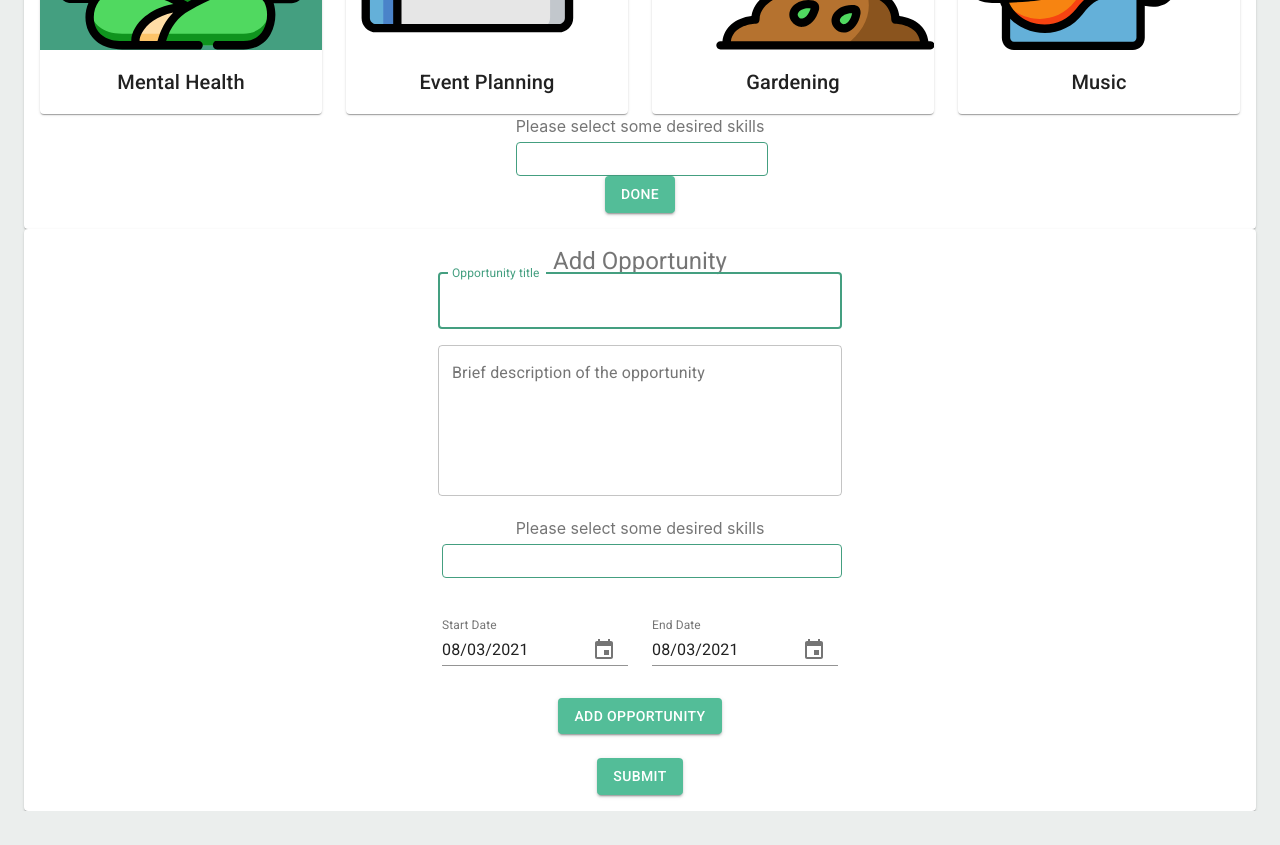
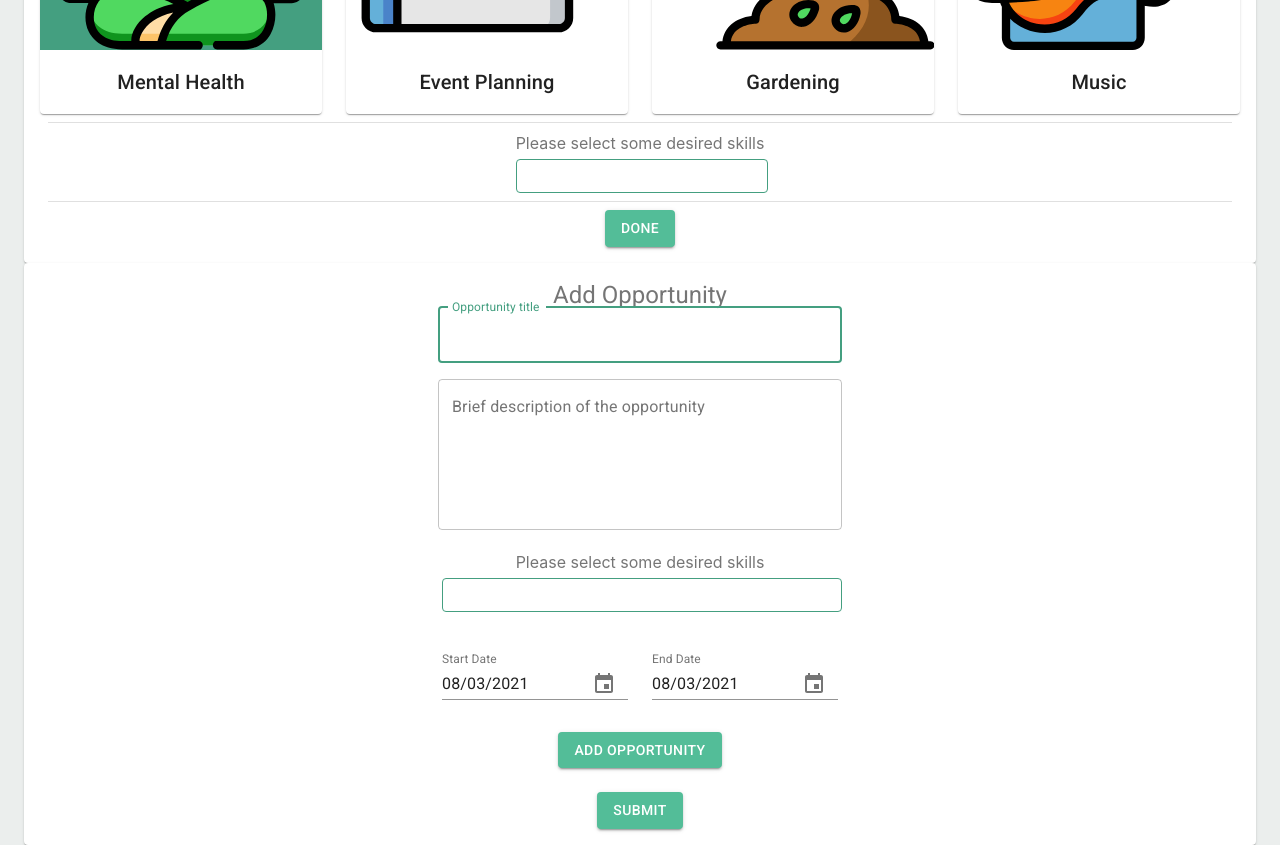
Before and after one commit to smile-street/smile-street, a React (Create React App) app in the folder smile-street-react/: page /VolunteerMatches in a window 1280 px wide. Shown: the part 1020-1865 px from the top of the page. Before the commit the page ends 1831 px from the top, so only its background shows below. Built offline with nearby package versions, Linux system fonts and the light colour scheme.

Commit message:
added some space to give breathing space

```diff
--- a/smile-street-react/src/components/VolunteerInterests/VolunteerInterests.js
+++ b/smile-street-react/src/components/VolunteerInterests/VolunteerInterests.js
@@ -1,6 +1,6 @@
 import React, {useState} from 'react';
 import {makeStyles} from '@material-ui/core/styles';
-import {Paper, Container, Grid, Button} from '@material-ui/core';
+import {Paper, Container, Grid, Button, Divider} from '@material-ui/core';
 import InterestSquares from './InterestSquares';
 import SkillsAutoComplete from './SkillsAutoComplete';
 import PageHeading from '../PageHeading/PageHeading';
@@ -59,6 +59,9 @@ export default function VolunteerInterests() {
             );
           })}
         </Grid>
+        <Grid item xs={12} sm={12} style={{margin: 8}}>
+          <Divider />
+        </Grid>
         <Grid
           container
           spacing={0}
@@ -69,6 +72,9 @@ export default function VolunteerInterests() {
           <Grid item xs={12} sm={6}>
             <SkillsAutoComplete setSkills={setSkills} fullWidth />
           </Grid>
+        </Grid>
+        <Grid item xs={12} sm={12} style={{margin: 8}}>
+          <Divider />
         </Grid>
 
         <Grid item xs={12} sm={12}>
```
